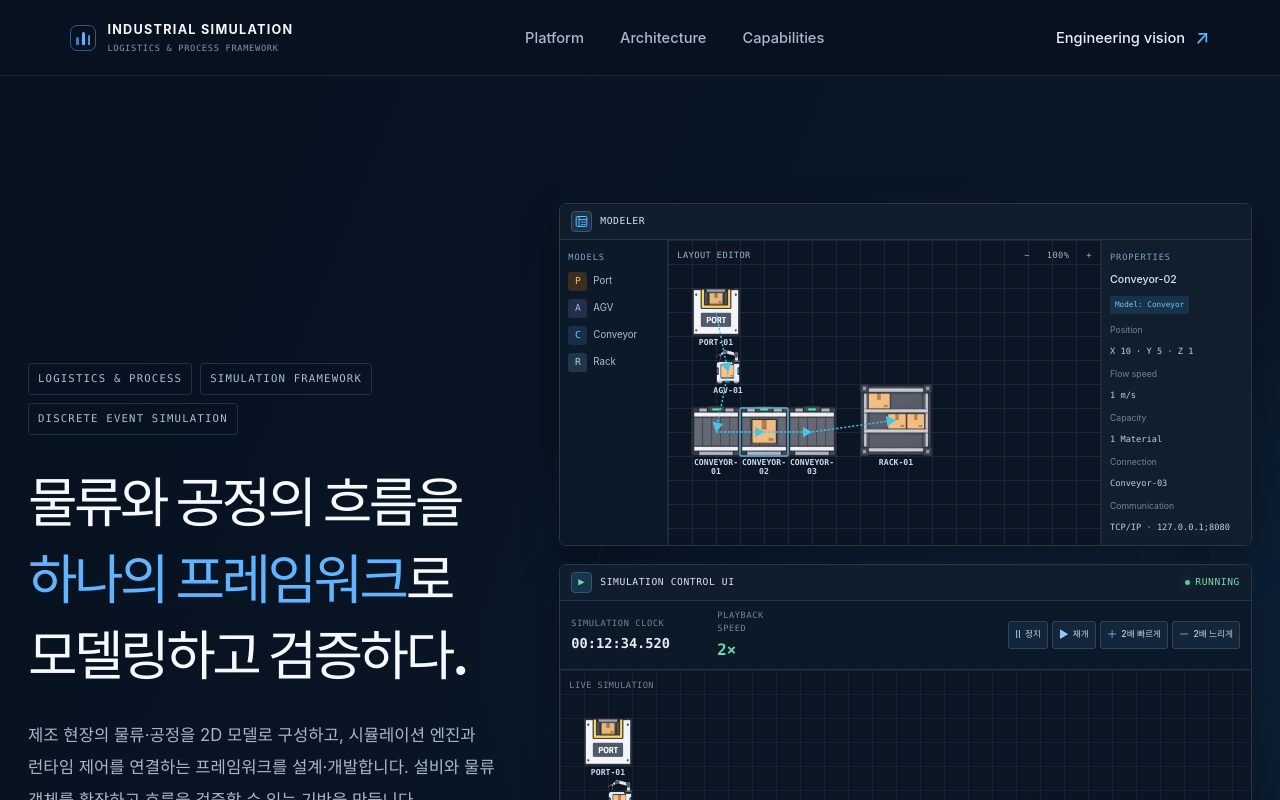
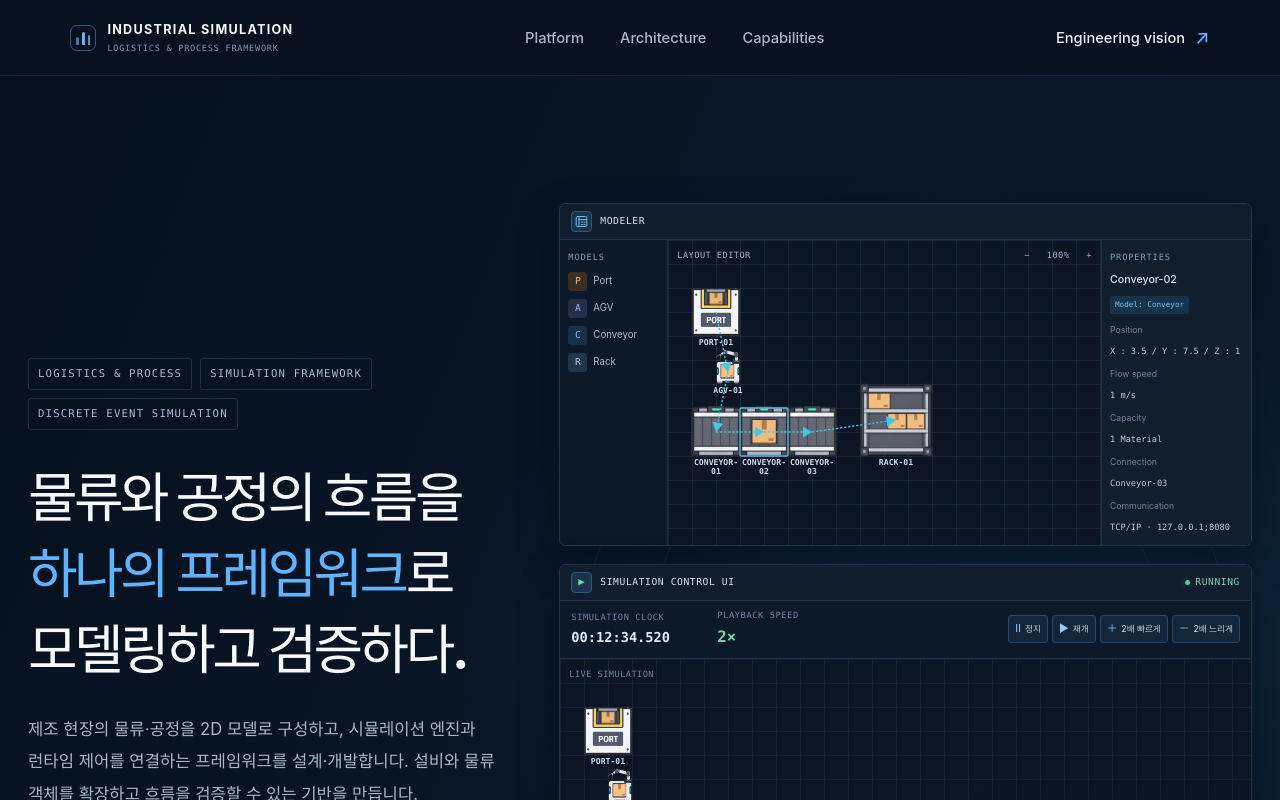
Before and after one commit to kkh3868/My_Portfolio, a React (Vite) app: page / in a window 1280 px wide. Shown: the top 800 px of the page. Built offline with nearby package versions, Linux system fonts and the light colour scheme.

Commit message:
[Fix] 기타 인라인 수정

```diff
--- a/src/App.css
+++ b/src/App.css
@@ -2594,6 +2594,7 @@
   font-family: var(--mono);
   font-size: calc(6px + var(--font-size-increase));
   letter-spacing: 0.07em;
+  white-space: nowrap;
 }
 
 .runtime-clock strong {
--- a/src/components/SimulationPreview.tsx
+++ b/src/components/SimulationPreview.tsx
@@ -359,7 +359,7 @@ export function SimulationPreview() {
             <strong>Conveyor-02</strong>
             <span className="property-tag">Model: Conveyor</span>
             <small>Position</small>
-            <b>X 10 · Y 5 · Z 1</b>
+            <b>X : 3.5 / Y : 7.5 / Z : 1</b>
             <small>Flow speed</small>
             <b>1 m/s</b>
             <small>Capacity</small>
```
